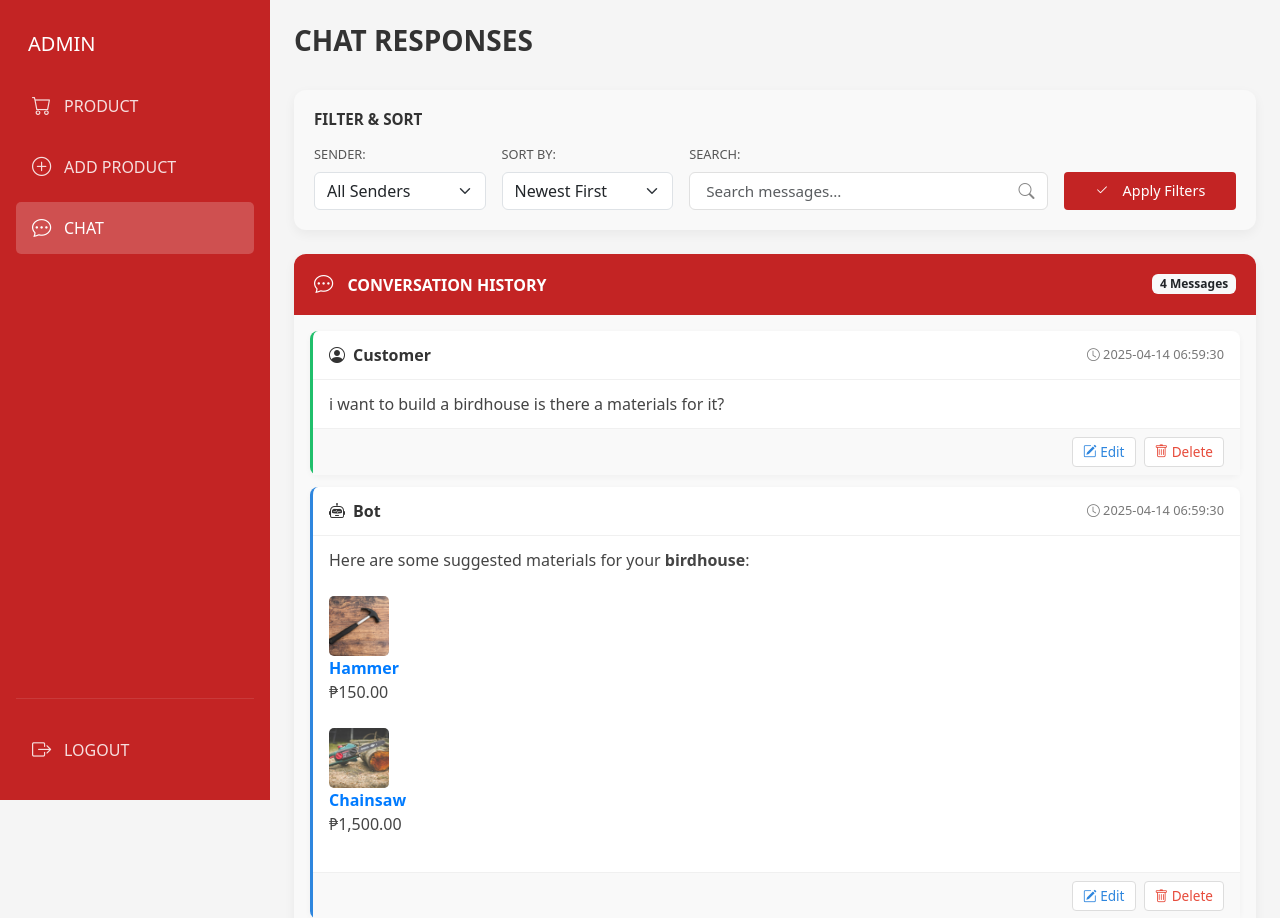
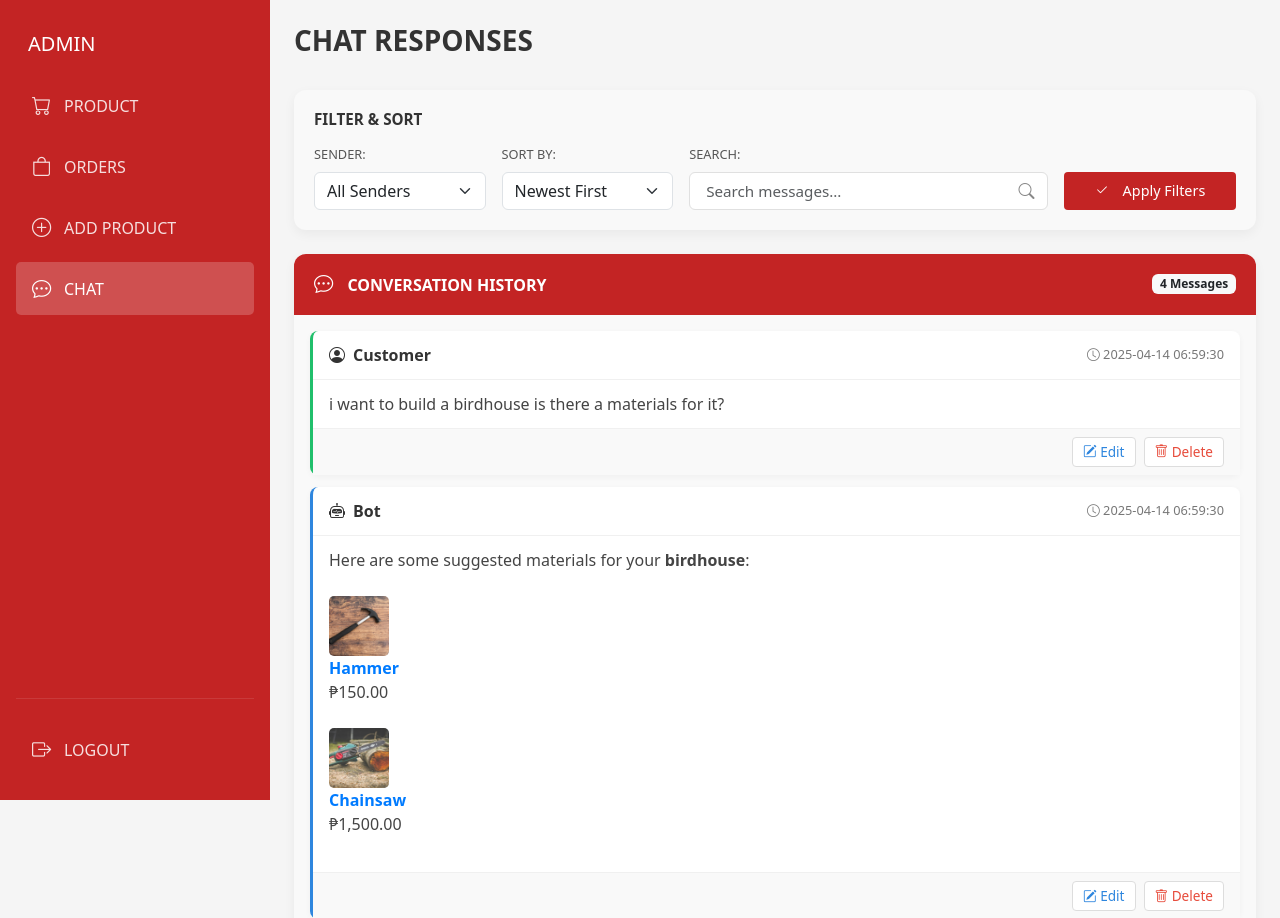
Before and after one commit to akosikhada/TOUCHFIND, a PHP site: page /chatbot.php in a window 1280 px wide. Shown: the top 918 px of the page. Run offline with PHP 8.4, Linux system fonts and the light colour scheme; data comes from the database, SQL or seed files in the repository; some libraries are stand-ins or nearby versions.

```diff
--- a/new-progress/admin/components/admin_sidebar.php
+++ b/new-progress/admin/components/admin_sidebar.php
@@ -7,6 +7,11 @@
     <a href="product_list.php" class="nav-link <?php echo (basename($_SERVER['PHP_SELF']) == 'product_list.php') ? 'active' : ''; ?>">
         <i class="bi bi-cart nav-icon"></i>
         PRODUCT
+    </a>
+
+    <a href="order_list.php" class="nav-link <?php echo (basename($_SERVER['PHP_SELF']) == 'order_list.php') ? 'active' : ''; ?>">
+        <i class="bi bi-bag nav-icon"></i>
+        ORDERS
     </a>
 
     <a href="add_product.php" class="nav-link <?php echo (basename($_SERVER['PHP_SELF']) == 'add_product.php') ? 'active' : ''; ?>">
```
Also changed, not shown: new-progress/admin/products/1744642419_gloves.png (added).
